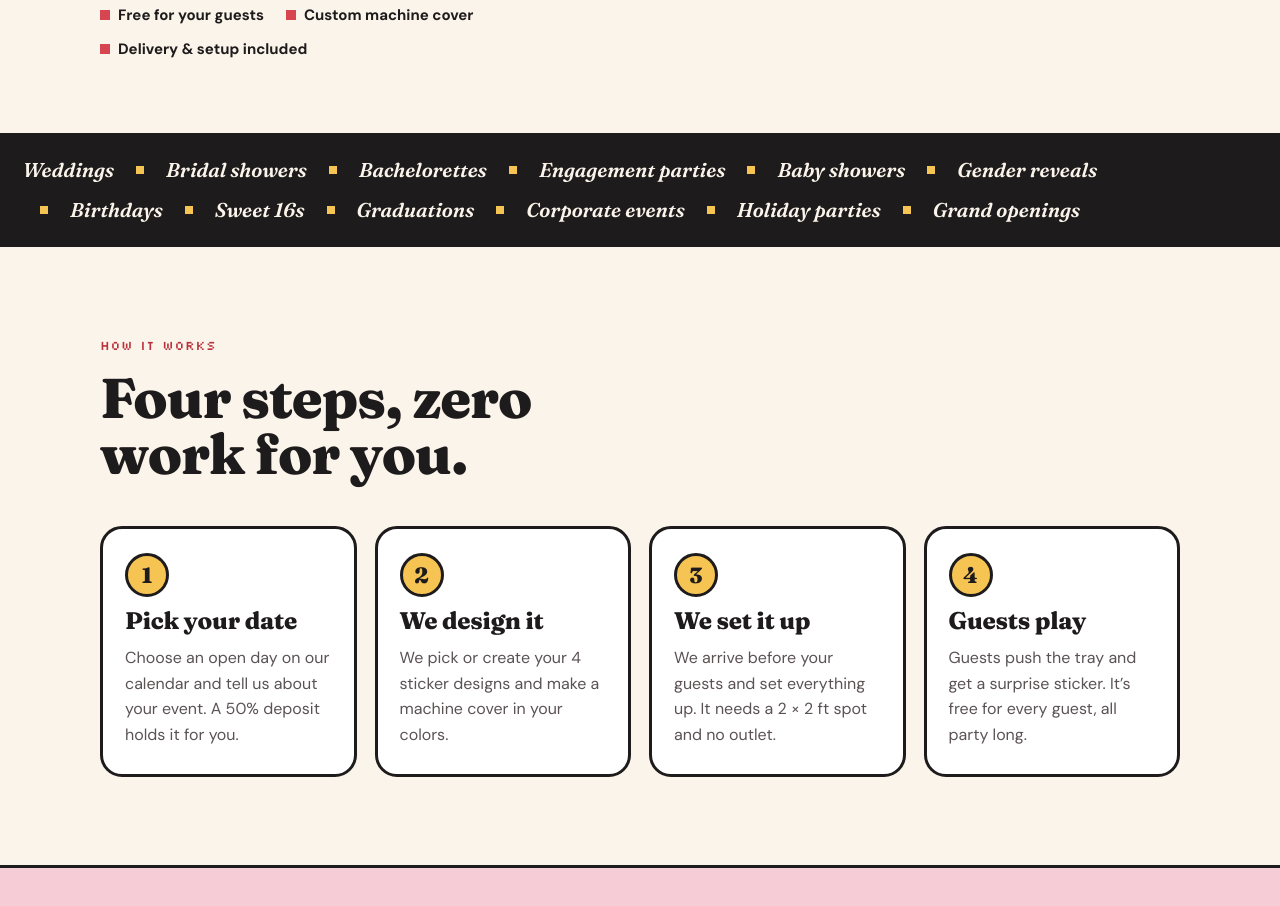
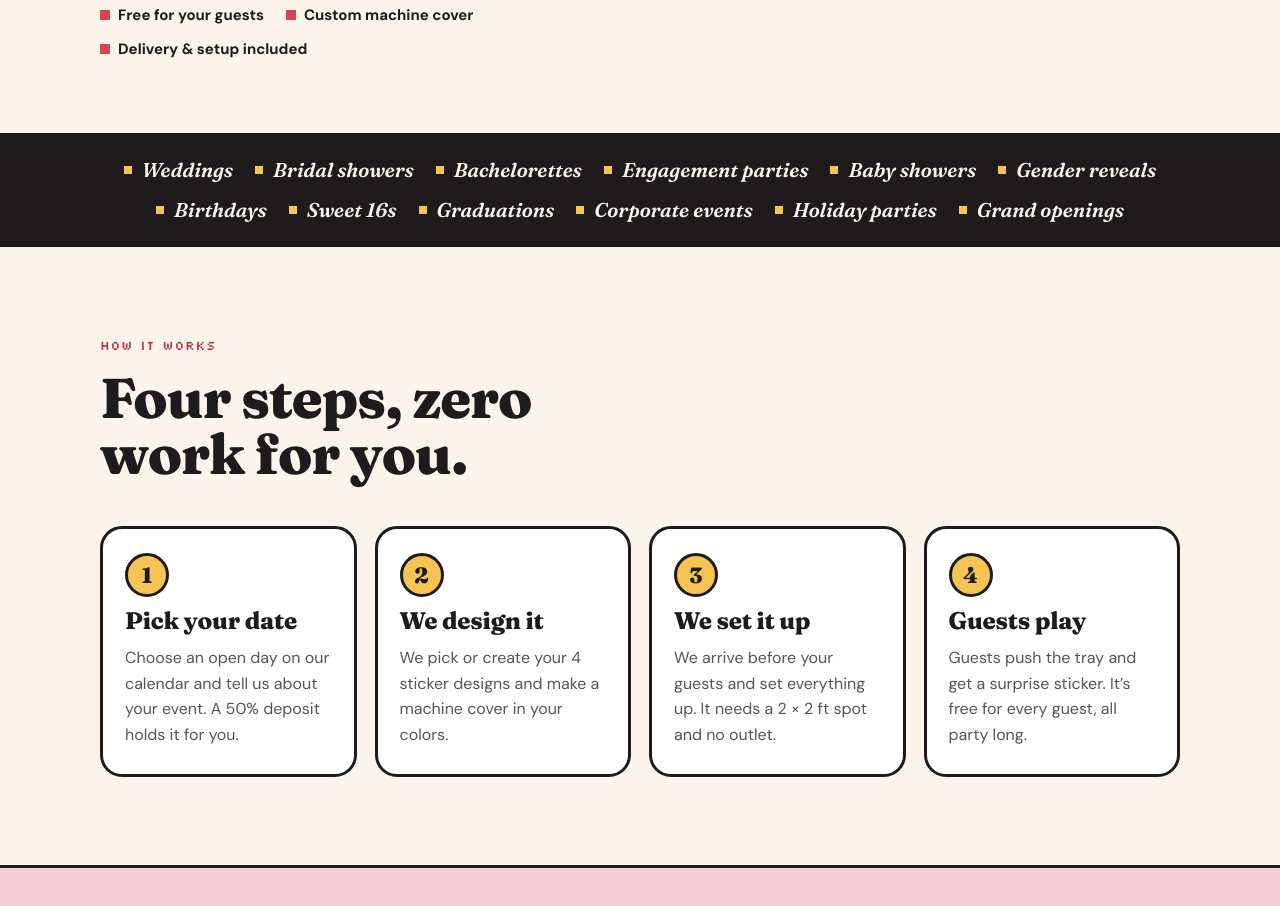
Before and after one commit to margauxmargaux-bit/bytebun-website, a plain HTML site: page index.html in a window 1280 px wide. Shown: the part 772-1678 px from the top of the page. Drawn offline with nearby package versions, Linux system fonts and the light colour scheme; no server answers.

Commit message:
Update index.html

```diff
--- a/index.html
+++ b/index.html
@@ -115,9 +115,9 @@ header.site {
 
 /* occasions band */
 .band { background: var(--ink); color: var(--paper); border-block: var(--line); overflow: hidden; }
-.band ul { list-style: none; margin: 0; padding-block: 18px; display: flex; flex-wrap: wrap; justify-content: center; gap: 8px 22px; font-family: var(--display); font-style: italic; font-weight: 600; font-size: 20px; }
-.band li { display: inline-flex; align-items: center; gap: 22px; }
-.band li + li::before { content: ""; width: 8px; height: 8px; background: var(--butter); }
+.band ul { list-style: none; margin: 0 auto; padding-block: 18px; display: flex; flex-wrap: wrap; justify-content: center; gap: 8px 22px; font-family: var(--display); font-style: italic; font-weight: 600; font-size: 20px; }
+.band li { display: inline-flex; align-items: center; gap: 10px; }
+.band li::before { content: ""; width: 8px; height: 8px; background: var(--butter); }
 
 section.block { padding-block: 88px; }
 .head { display: flex; flex-direction: column; gap: 14px; margin-bottom: 44px; max-width: 720px; }
```
